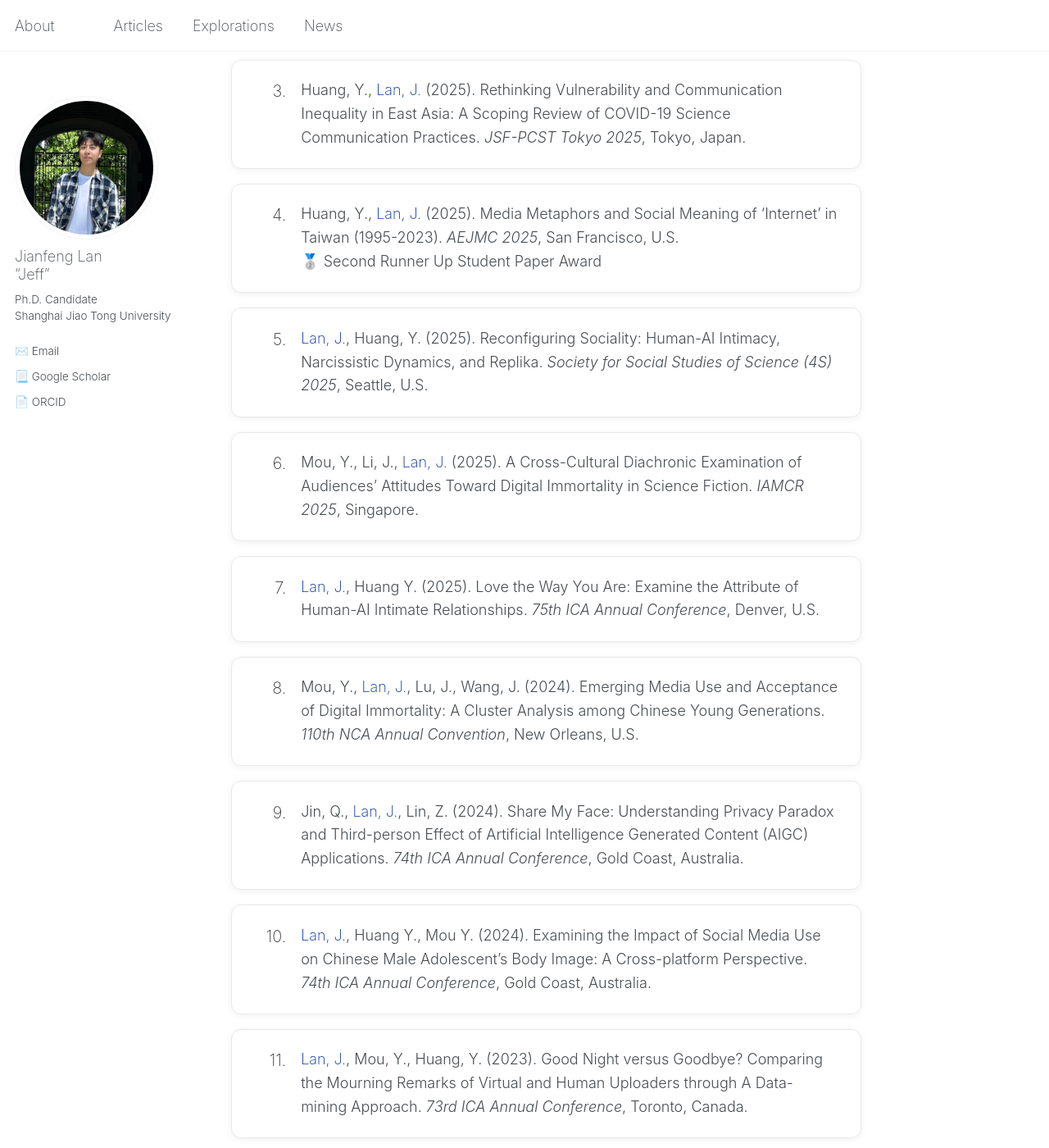
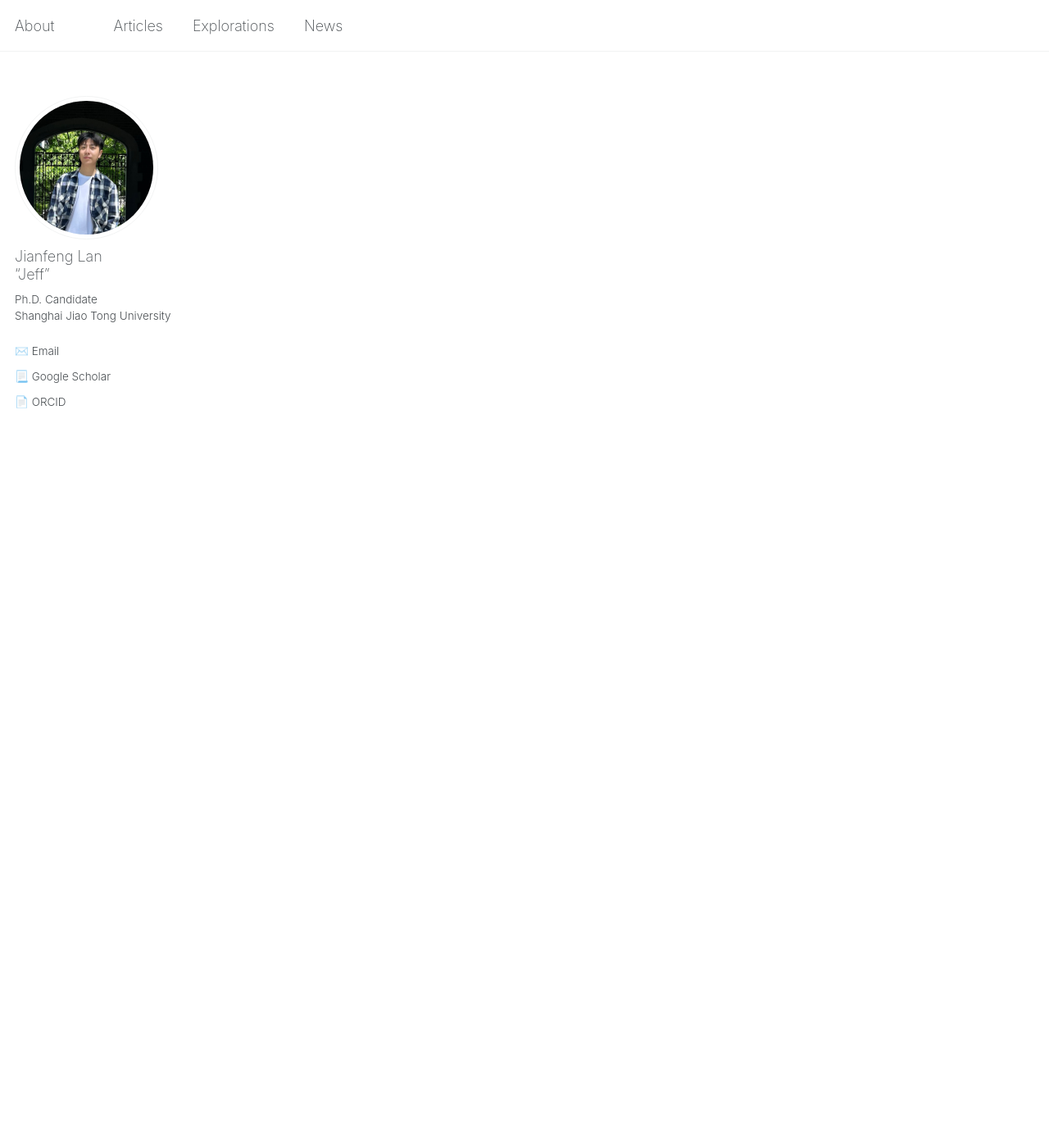
Before and after one commit to jianfenglan/jianfenglan.github.io, a Jekyll site: the page built from articles.md, in a window 1280 px wide and 1400 px high, scrolled down 1371 px. Shown: the whole window at 82% size. Built offline with Jekyll 4.4.1, drawn with Linux system fonts in a browser that asks for light colours; some of the changed text lies outside the part shown.

Commit message:
Update articles.md

```diff
--- a/articles.md
+++ b/articles.md
@@ -160,31 +160,6 @@ h2 {
 </div>
 
 
-<h2>Conference Papers</h2>
-<div class="publication-list">
- <div class="publication-card" data-detail="Under Review 🙏🏻">
-    <div class="publication-content"><span class="my-name">Lan, J.</span> (2025). Less Positive but More Covert: Examining Geolocation-based Discursive Violence on Chinese Social Media after IP Address Disclosure. <em>111th NCA Annual Convention</em>, Denver, U.S. </div></div>
-    <div class="publication-card" data-detail="Work in progress ✍🏻">
-    <div class="publication-content"><span class="my-name">Lan, J.</span> (2025). Subscribing to Intimacy: Hyperreal Love and the Commodification of Affordances in Chinese AI Romance Apps. <em> HKBU Graduate Conference on Advancing Responsible AI Communication</em>, Hong Kong. <br>🏆 Competitive Travel Scholarship</div></div>
-  <div class="publication-card" data-detail="Work in progress ✍🏻">
-    <div class="publication-content">Huang, Y., <span class="my-name">Lan, J.</span> (2025). Rethinking Vulnerability and Communication Inequality in East Asia: A Scoping Review of COVID-19 Science Communication Practices. <em>JSF-PCST Tokyo 2025</em>, Tokyo, Japan. </div></div>
-  <div class="publication-card" data-detail="Under Review 🙏🏻">
-    <div class="publication-content">Huang, Y., <span class="my-name">Lan, J.</span> (2025). Media Metaphors and Social Meaning of ‘Internet’ in Taiwan (1995-2023). <em>AEJMC 2025</em>, San Francisco, U.S. <br>🥈 Second Runner Up Student Paper Award</div></div>
-  <div class="publication-card" data-detail="Published in a revised and extended version on <em>Emerging Media</em> with the title <em>Performing Intimacy: Curating the Self-presentation in Human–AI Relationships.</em> ">
-    <div class="publication-content"><span class="my-name">Lan, J.</span>, Huang, Y. (2025). Reconfiguring Sociality: Human-AI Intimacy, Narcissistic Dynamics, and Replika. <em>Society for Social Studies of Science (4S) 2025</em>, Seattle, U.S.</div></div>
-  <div class="publication-card" data-detail="Work in progress ✍🏻">
-    <div class="publication-content">Mou, Y., Li, J., <span class="my-name">Lan, J.</span> (2025). A Cross-Cultural Diachronic Examination of Audiences’ Attitudes Toward Digital Immortality in Science Fiction. <em>IAMCR 2025</em>, Singapore.</div></div>
-  <div class="publication-card" data-detail="Under Review 🙏🏻">
-    <div class="publication-content"><span class="my-name">Lan, J.</span>, Huang Y. (2025). Love the Way You Are: Examine the Attribute of Human-AI Intimate Relationships. <em>75th ICA Annual Conference</em>, Denver, U.S.</div></div>
-  <div class="publication-card" data-detail="Under Review 🙏🏻">
-    <div class="publication-content">Mou, Y., <span class="my-name">Lan, J.</span>, Lu, J., Wang, J. (2024). Emerging Media Use and Acceptance of Digital Immortality: A Cluster Analysis among Chinese Young Generations. <em>110th NCA Annual Convention</em>, New Orleans, U.S.</div></div>
-  <div class="publication-card" data-detail="Under Review 🙏🏻">
-    <div class="publication-content">Jin, Q., <span class="my-name">Lan, J.</span>, Lin, Z. (2024). Share My Face: Understanding Privacy Paradox and Third-person Effect of Artificial Intelligence Generated Content (AIGC) Applications. <em>74th ICA Annual Conference</em>, Gold Coast, Australia.</div></div>
-  <div class="publication-card" data-detail="Under Review 🙏🏻">
-    <div class="publication-content"><span class="my-name">Lan, J.</span>, Huang Y., Mou Y. (2024). Examining the Impact of Social Media Use on Chinese Male Adolescent’s Body Image: A Cross-platform Perspective. <em>74th ICA Annual Conference</em>, Gold Coast, Australia.</div></div>
-  <div class="publication-card" data-detail="Published on <em>New Media & Society</em>">
-    <div class="publication-content"><span class="my-name">Lan, J.</span>, Mou, Y., Huang, Y. (2023). Good Night versus Goodbye? Comparing the Mourning Remarks of Virtual and Human Uploaders through A Data-mining Approach. <em>73rd ICA Annual Conference</em>, Toronto, Canada.</div></div>
-</div>
 
 <div id="popup-modal" class="modal-overlay">
   <div class="modal-content">
```
